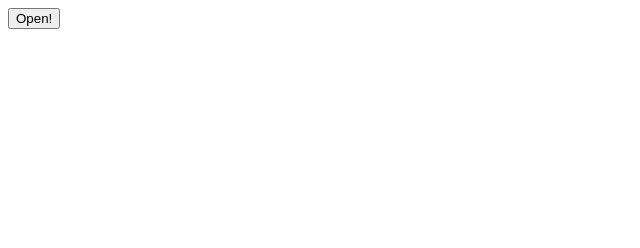
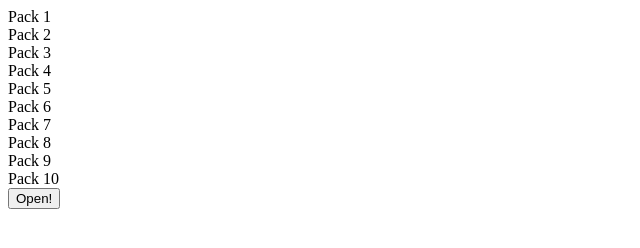
Before and after one commit to samuel21695/React-10-useState-useContext, a plain HTML site: page index.html in a window 1280 px wide. Shown: the whole page, without its empty margins (0-640 px from the left). Drawn offline with Linux system fonts and the light colour scheme.

Commit message:
✨ document getting

```diff
--- a/index.html
+++ b/index.html
@@ -70,6 +70,13 @@
       renderPacks();
     }
 
+    // 문서 getting
+    const addPackButton = document.getElementById("addPackButton");
+    // 아래의 addPack 함수를 클릭 이벤트에 연결
+    addPackButton.addEventListener("click", addPack);
+
+    // 초기 렌더링
+    renderPacks();
 
   </script>
 </body>
```
